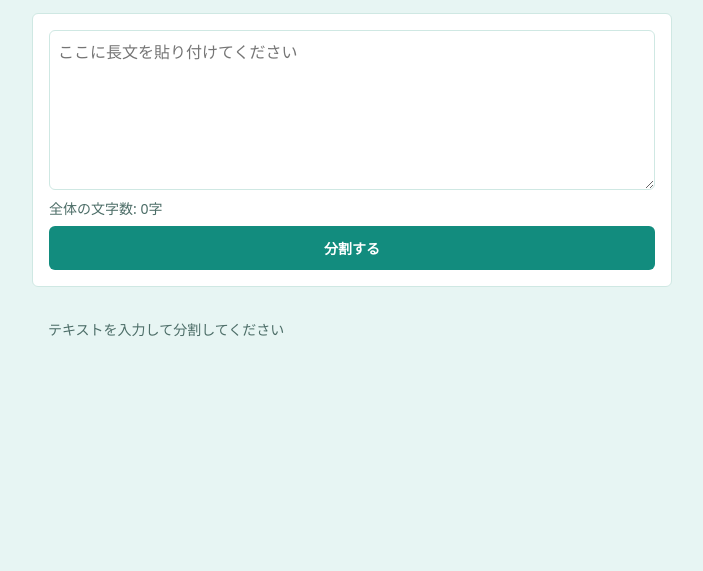
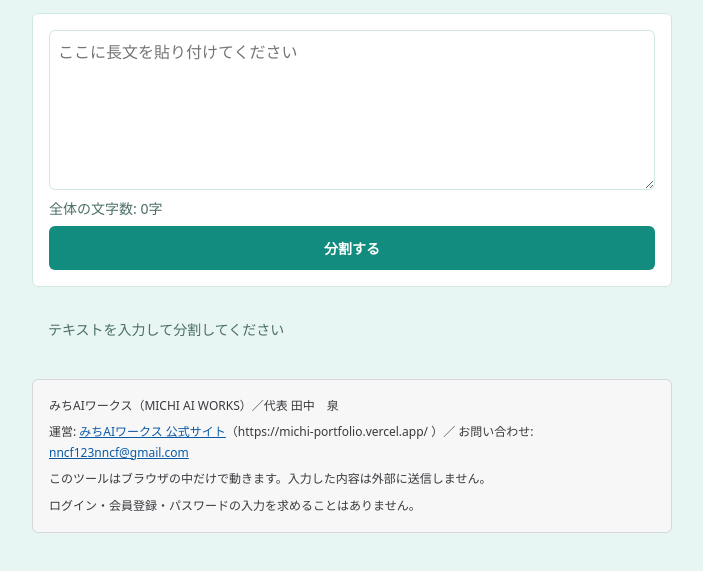
Before and after one commit to nncf123nncf-oss/thread-splitter, a plain HTML site: page index.html in a window 1280 px wide. Shown: the part 73-644 px from the top of the page, without its empty margins (288-991 px from the left). Drawn offline with Linux system fonts and the light colour scheme.

Commit message:
運営者表記フッタを追加（Safe Browsing 再発対応・Day037と同一仕様）
Co-Authored-By: Claude Sonnet 5.5 <noreply@anthropic.com>

```diff
--- a/index.html
+++ b/index.html
@@ -158,6 +158,31 @@
     overflow-wrap: break-word;
     color: var(--text-main);
   }
+  /* --- 運営者表記フッタ（全Day共通・Day037と同一仕様） -------------------
+     ページごとに配色が違うため、ページ側のCSS変数に依存せず自己完結させる。
+     ツール本体のスタイルには触れない。印刷時は表示しない。 */
+  .mw-footer {
+    box-sizing: border-box;
+    width: 100%;
+    max-width: 100%;
+    margin: 24px 0 0;
+    padding: 16px;
+    background: #F7F7F8;
+    border: 1px solid #D8D8DC;
+    border-radius: 6px;
+    color: #3A3A3E;
+    font-family: system-ui, sans-serif;
+    font-size: 12px;
+    font-weight: 400;
+    line-height: 1.7;
+    text-align: left;
+    overflow-wrap: anywhere;
+  }
+  .mw-footer p { margin: 0 0 6px; padding: 0; color: #3A3A3E; font-size: 12px; font-weight: 400; line-height: 1.7; text-align: left; }
+  .mw-footer p:last-child { margin-bottom: 0; }
+  .mw-footer a { color: #0B5AA6; }
+  .mw-footer.mw-footer--page { width: calc(100% - 32px); max-width: 720px; margin: 24px auto; }
+  @media print { .mw-footer { display: none; } }
 </style>
 </head>
 <body>
@@ -178,6 +203,12 @@
     <div class="empty-state" id="empty-state">テキストを入力して分割してください</div>
     <div class="result-list" id="result-list" style="display: none;"></div>
   </section>
+  <footer class="mw-footer">
+    <p>みちAIワークス（MICHI AI WORKS）／代表 田中　泉</p>
+    <p>運営: <a href="https://michi-portfolio.vercel.app/" rel="noopener">みちAIワークス 公式サイト</a>（https://michi-portfolio.vercel.app/ ）／ お問い合わせ: <a href="mailto:nncf123nncf@gmail.com">nncf123nncf@gmail.com</a></p>
+    <p>このツールはブラウザの中だけで動きます。入力した内容は外部に送信しません。</p>
+    <p>ログイン・会員登録・パスワードの入力を求めることはありません。</p>
+  </footer>
 </main>
 
 <script>
```
